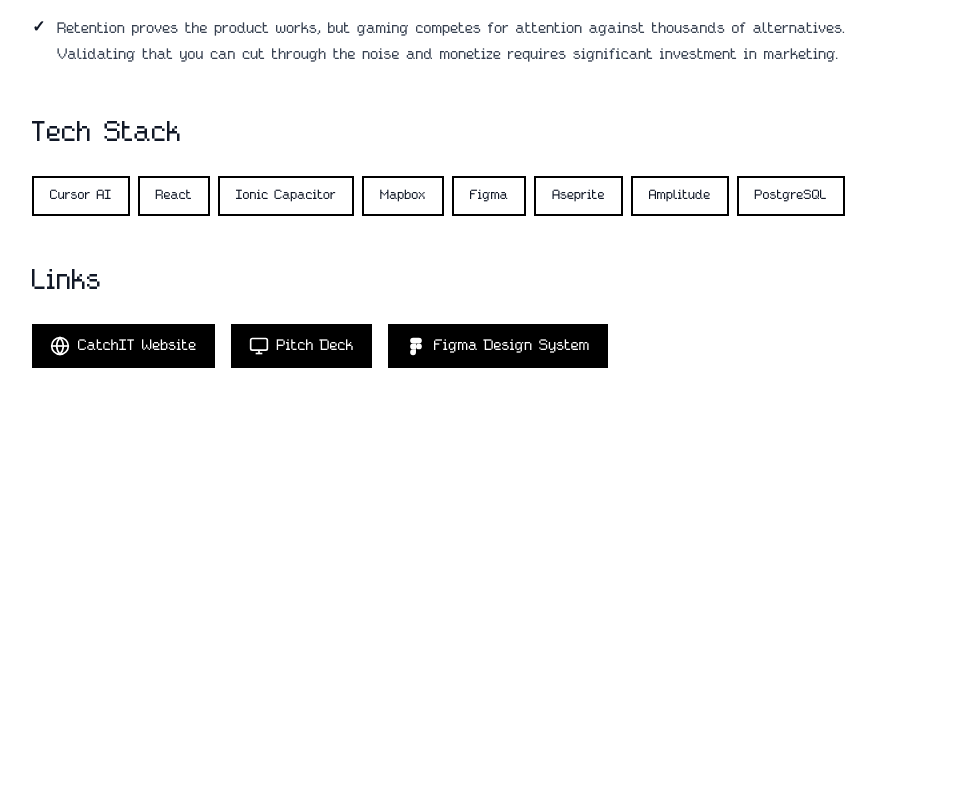
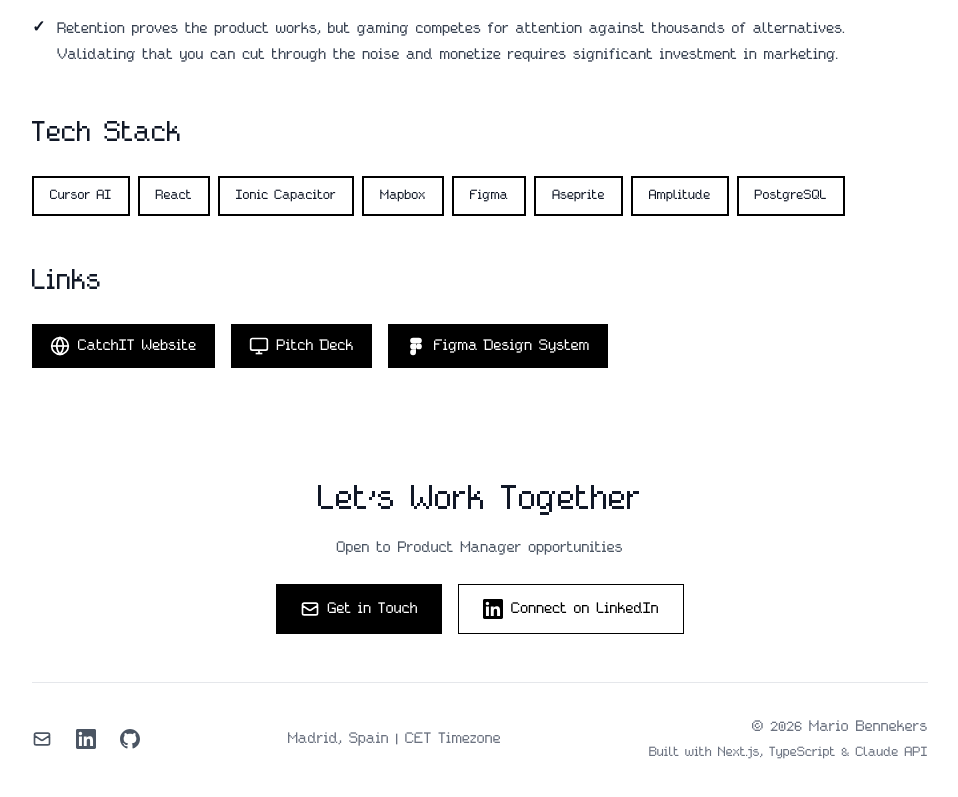
Before and after one commit to itsamimario/Portfolio, a Next.js app: page /case-studies/catchit-product-conceptualization in a window 1280 px wide. Shown: the part 3063-3860 px from the top of the page, without its empty margins (160-1118 px from the left). Before the commit the page ends 3527 px from the top, so only its background shows below. Built offline with nearby package versions, Linux system fonts and the light colour scheme.

Commit message:
feat: add footer to case study pages

```diff
--- a/app/case-studies/[id]/page.tsx
+++ b/app/case-studies/[id]/page.tsx
@@ -3,6 +3,7 @@
 import { UnderConstruction } from '@/components/UnderConstruction';
 import { CaseStudy } from '@/components/CaseStudy';
 import { StickyNav } from '@/components/about/StickyNav';
+import { Footer } from '@/components/about/Footer';
 
 interface CaseStudyPageProps {
   params: {
@@ -28,9 +29,10 @@
     return (
       <>
         <StickyNav />
-        <main className="min-h-screen bg-white py-12 px-4">
+        <main className="bg-white py-12 px-4">
           <div className="max-w-4xl mx-auto">
             <UnderConstruction caseStudy={caseStudy} />
+            <Footer />
           </div>
         </main>
       </>
@@ -40,9 +42,10 @@
   return (
     <>
       <StickyNav />
-      <main className="min-h-screen bg-white py-12 px-4">
+      <main className="bg-white py-12 px-4">
         <div className="max-w-4xl mx-auto">
           <CaseStudy caseStudy={caseStudy} variant="full" />
+          <Footer />
         </div>
       </main>
     </>
```
